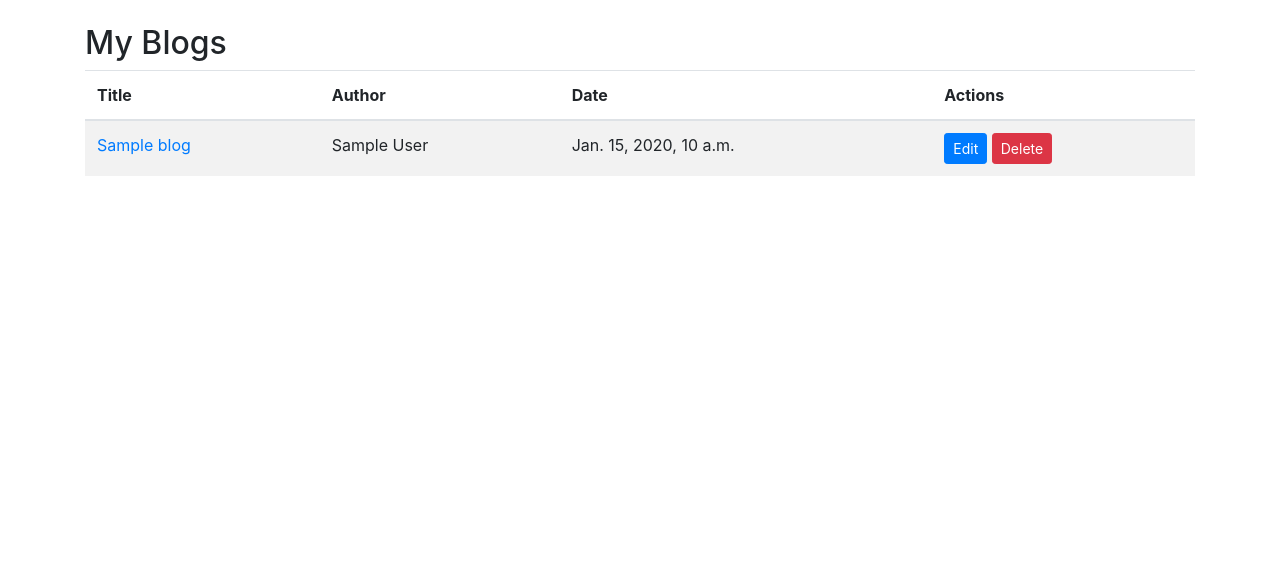
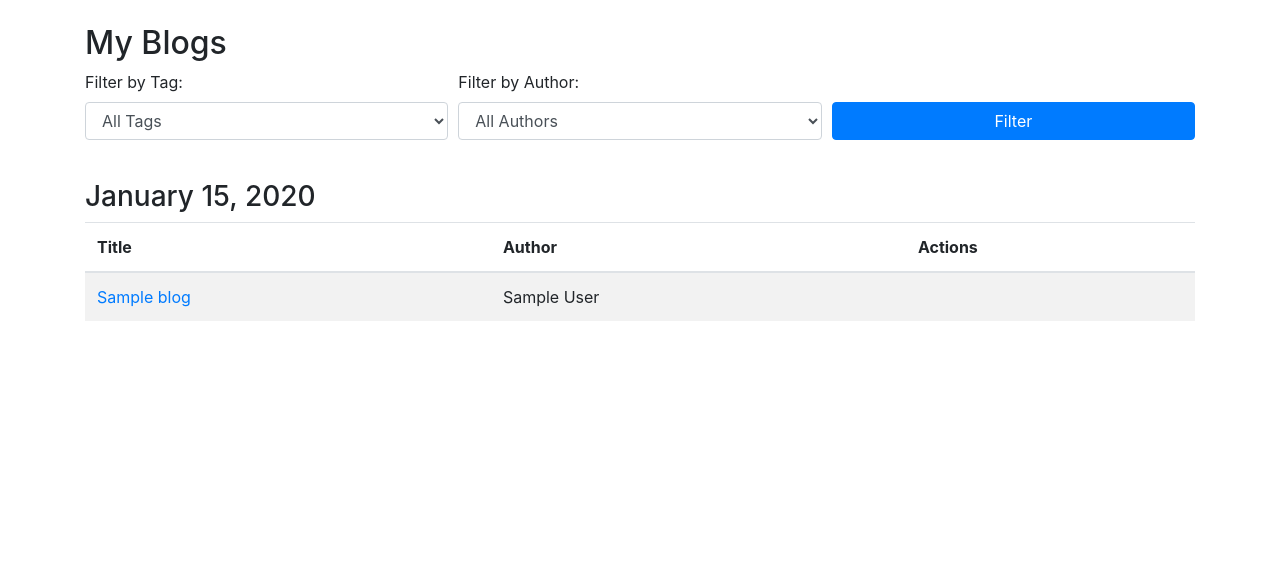
Before and after one commit to Snoolf2002/myBlog, a Django app: template blog/templates/index.html in a window 1280 px wide. Shown: the part 56-617 px from the top of the page. Run offline with Django 3.2, Linux system fonts and the light colour scheme; tables that the repository leaves empty hold one stand-in row (values such as "Sample post"); the template is opened without the code that fills it: values that come from a table or form of the project are taken from there, most other values are stand-ins (such as "Sample title", 1, 10 or a date in 2020); data that the repository does not hold is empty; some libraries are stand-ins or nearby versions.

Commit message:
added some changes

```diff
--- a/blog/templates/index.html
+++ b/blog/templates/index.html
@@ -4,27 +4,66 @@
 
 {% block content %}
 <h2>My Blogs</h2>
+
+<form method="get" class="mb-4">
+    <div class="form-row">
+        <div class="form-group col-md-4">
+            <label for="tag">Filter by Tag:</label>
+            <select name="tag" id="tag" class="form-control">
+                <option value="">All Tags</option>
+                {% for tag in tags %}
+                    <option value="{{ tag.id }}" {% if request.GET.tag == tag.id|stringformat:"i" %}selected{% endif %}>{{ tag.name }}</option>
+                {% endfor %}
+            </select>
+        </div>
+        <div class="form-group col-md-4">
+            <label for="author">Filter by Author:</label>
+            <select name="author" id="author" class="form-control">
+                <option value="">All Authors</option>
+                {% for author in authors %}
+                    <option value="{{ author.id }}" {% if request.GET.author == author.id|stringformat:"i" %}selected{% endif %}>{{ author.username }}</option>
+                {% endfor %}
+            </select>
+        </div>
+        <div class="form-group col-md-4">
+            <label>&nbsp;</label>
+            <button type="submit" class="btn btn-primary btn-block">Filter</button>
+        </div>
+    </div>
+</form>
+
+{% if blogs %}
+    <div class="blog-list">
+        {% regroup blogs by published_date.date as blog_groups %}
+
+        {% for group in blog_groups %}
+            <h3 class="mt-4">{{ group.grouper|date:"F j, Y" }}</h3>
             <table class="table table-striped">
                 <thead>
                     <tr>
                         <th>Title</th>
                         <th>Author</th>
-            <th>Date</th>
                         <th>Actions</th>
                     </tr>
                 </thead>
                 <tbody>
-        {% for blog in blogs %}
+                    {% for blog in group.list %}
                         <tr>
                             <td><a href="{% url 'blog-detail' blog.id %}">{{ blog.title }}</a></td>
                             <td>{{ blog.author }}</td>
-            <td>{{ blog.published_date }}</td>
                             <td>
+                                {% if blog.author == request.user %}
                                     <a href="{% url 'blog-edit' blog.id %}" class="btn btn-sm btn-primary">Edit</a>
                                     <a href="{% url 'blog-delete' blog.id %}" class="btn btn-sm btn-danger">Delete</a>
+                                {% endif %}
                             </td>
                         </tr>
                     {% endfor %}
                 </tbody>
             </table>
+        {% endfor %}
+    </div>
+{% else %}
+    <p>No blog posts available.</p>
+{% endif %}
 {% endblock %}
```
Also changed, not shown: blog/templates/blog_form.html (+25 -6 lines). Lines whose indentation alone changed are shown as unchanged.
